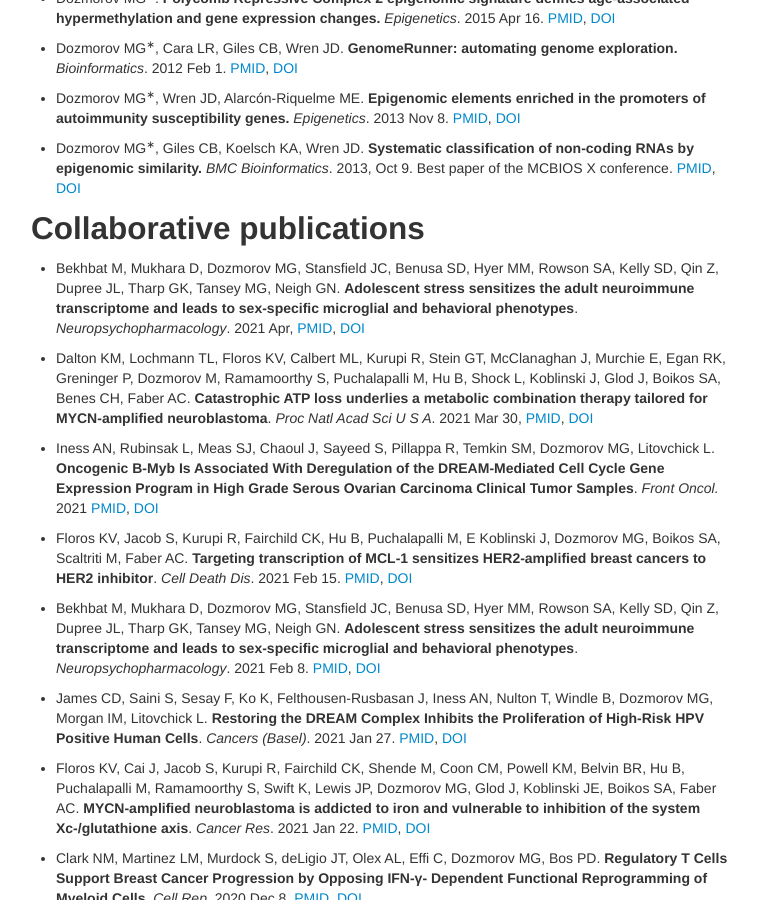
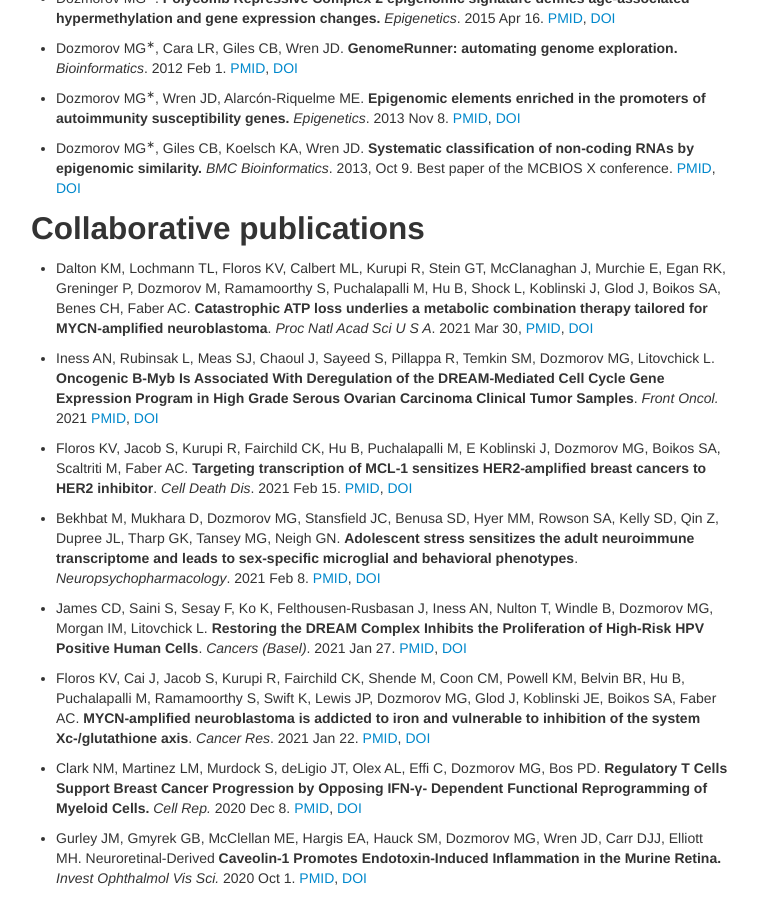
Before and after one commit to dozmorovlab/dozmorovlab.github.io, a Jekyll site: the page built from 02-pubs.md, in a window 1280 px wide and 900 px high, scrolled down 1194 px. Shown: the whole window, without its empty margins (259-1017 px from the left). Built offline with Jekyll 4.4.1, drawn with Linux system fonts in a browser that asks for light colours; comment, search, counter and statistics services are not loaded.

Commit message:
Remove double pub

```diff
--- a/02-pubs.md
+++ b/02-pubs.md
@@ -57,8 +57,6 @@ permalink: "publications.html"
 - Dozmorov MG<sup>&lowast;</sup>, Giles CB, Koelsch KA, Wren JD. **Systematic classification of non-coding RNAs by epigenomic similarity.** _BMC Bioinformatics_. 2013, Oct 9. Best paper of the MCBIOS X conference. [PMID](http://www.ncbi.nlm.nih.gov/pubmed/24267974), [DOI](https://doi.org/10.1186/1471-2105-14-S14-S2) <span data-badge-type="4" data-doi="10.1186/1471-2105-14-S14-S2" data-hide-no-mentions="true" class="altmetric-embed"> </span>
 
 ## Collaborative publications
-
-- Bekhbat M, Mukhara D, Dozmorov MG, Stansfield JC, Benusa SD, Hyer MM, Rowson SA, Kelly SD, Qin Z, Dupree JL, Tharp GK, Tansey MG, Neigh GN. **Adolescent stress sensitizes the adult neuroimmune transcriptome and leads to sex-specific microglial and behavioral phenotypes**. _Neuropsychopharmacology_. 2021 Apr, [PMID](https://www.ncbi.nlm.nih.gov/pubmed/33558677/), [DOI](https://doi.org/10.1038/s41386-021-00970-2) <span data-badge-type="4" data-doi="10.1038/s41386-021-00970-2" data-hide-no-mentions="true" class="altmetric-embed"> </span>
 
 - Dalton KM, Lochmann TL, Floros KV, Calbert ML, Kurupi R, Stein GT, McClanaghan J, Murchie E, Egan RK, Greninger P, Dozmorov M, Ramamoorthy S, Puchalapalli M, Hu B, Shock L, Koblinski J, Glod J, Boikos SA, Benes CH, Faber AC. **Catastrophic ATP loss underlies a metabolic combination therapy tailored for MYCN-amplified neuroblastoma**. _Proc Natl Acad Sci U S A_. 2021 Mar 30, [PMID](https://www.ncbi.nlm.nih.gov/pubmed/33762304/), [DOI](https://doi.org/10.1073/pnas.2009620118) <span data-badge-type="4" data-doi="10.1073/pnas.2009620118" data-hide-no-mentions="true" class="altmetric-embed"> </span>
 
```
